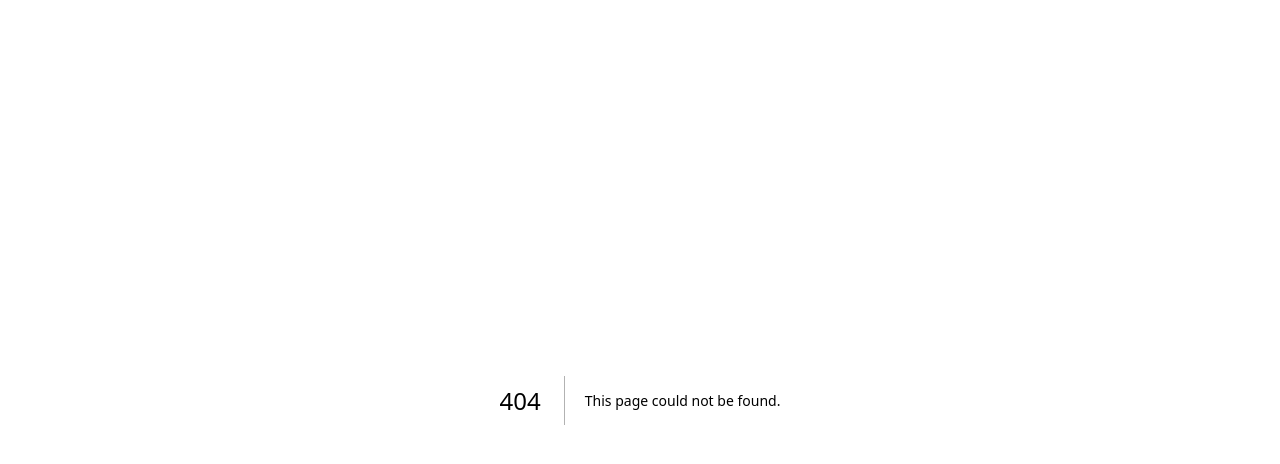
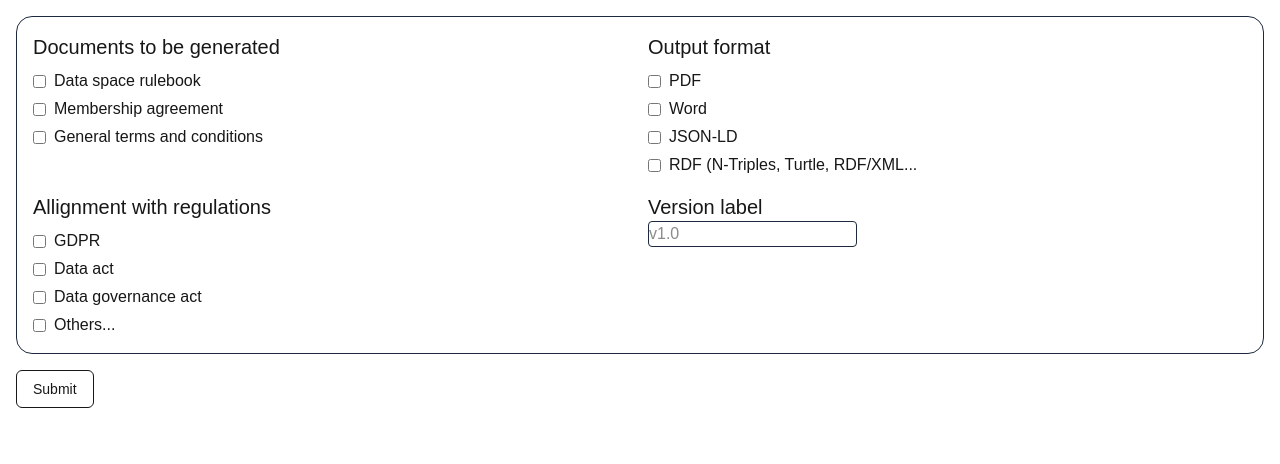
Before and after one commit to Kanzo-Tech/GADA, a Next.js app: page /views/docgen in a window 1280 px wide. Before the commit this address had no page. Shown: the top 464 px of the page. Built offline with nearby package versions, Linux system fonts and the light colour scheme.

Commit message:
[UPD] Estructura de directorios
Carpeta views para todas las vista

```diff
--- a/package.json
+++ b/package.json
@@ -9,6 +9,7 @@
     "lint": "eslint"
   },
   "dependencies": {
+    "@react-oauth/google": "^0.12.2",
     "next": "^16.0.1",
     "react": "19.1.0",
     "react-dom": "19.1.0"
--- a/src/app/page.tsx
+++ b/src/app/page.tsx
@@ -1,4 +1,4 @@
-import Form from "./docgen/page";
+import Form from "./views/docgen/page";
 import Login from "./login/page"
 
 export default function Home() {
--- a/src/app/docgen/page.tsx
+++ b/src/app/views/docgen/page.tsx
@@ -1,8 +1,8 @@
 "use client";
 
 import { useState } from 'react';
-import { InputField, MultiSelectField, MultiSelectOption } from '../../components/form-fields';
-import '../styles/doc-gen.css'
+import { InputField, MultiSelectField, MultiSelectOption } from '../../../components/form-fields';
+import '../../styles/doc-gen.css'
 import { useRouter } from 'next/navigation';
 import { version } from 'os';
 
@@ -26,7 +26,7 @@ const regulationsAlligned: MultiSelectOption[] = [
     { label: "Others...", value: "others" },
 ]
 
-function Form() {
+function DocgenForm() {
     const [selectedDocTypes, setSelectedDocTypes] = useState<string[]>([]);
     const [selectedOutputFormats, setSelectedOutputFormats] = useState<string[]>([]);
     const [selectedAllignedRegulations, setAllignedRegulations] = useState<string[]>([]);
@@ -46,7 +46,7 @@ function Form() {
 
         versionLabel ? params.set("versionLabel", versionLabel) : params.set("versionLabel", "");
 
-        router.push(`/summary?${params.toString()}`);
+        router.push(`/views/summary?${params.toString()}`);
     }
 
     return (
@@ -90,4 +90,4 @@ function Form() {
     );
 }
 
-export default Form;
+export default DocgenForm;
```
Also changed, not shown: src/app/views/login/page.tsx (renamed from src/app/login/page.tsx), src/app/views/summary/page.tsx (renamed from src/app/summary/page.tsx), 1 other file (tests, documents, lock files or other folders).
